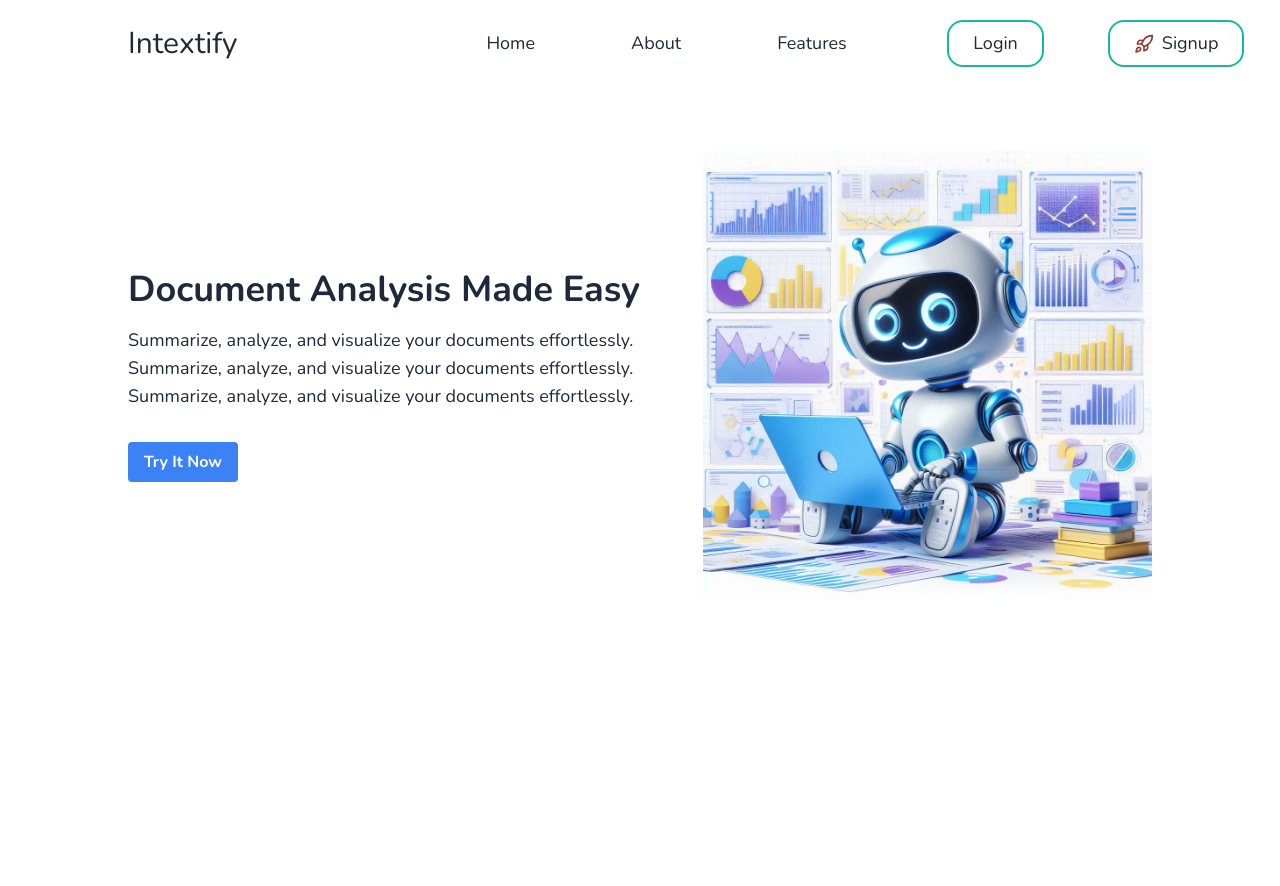
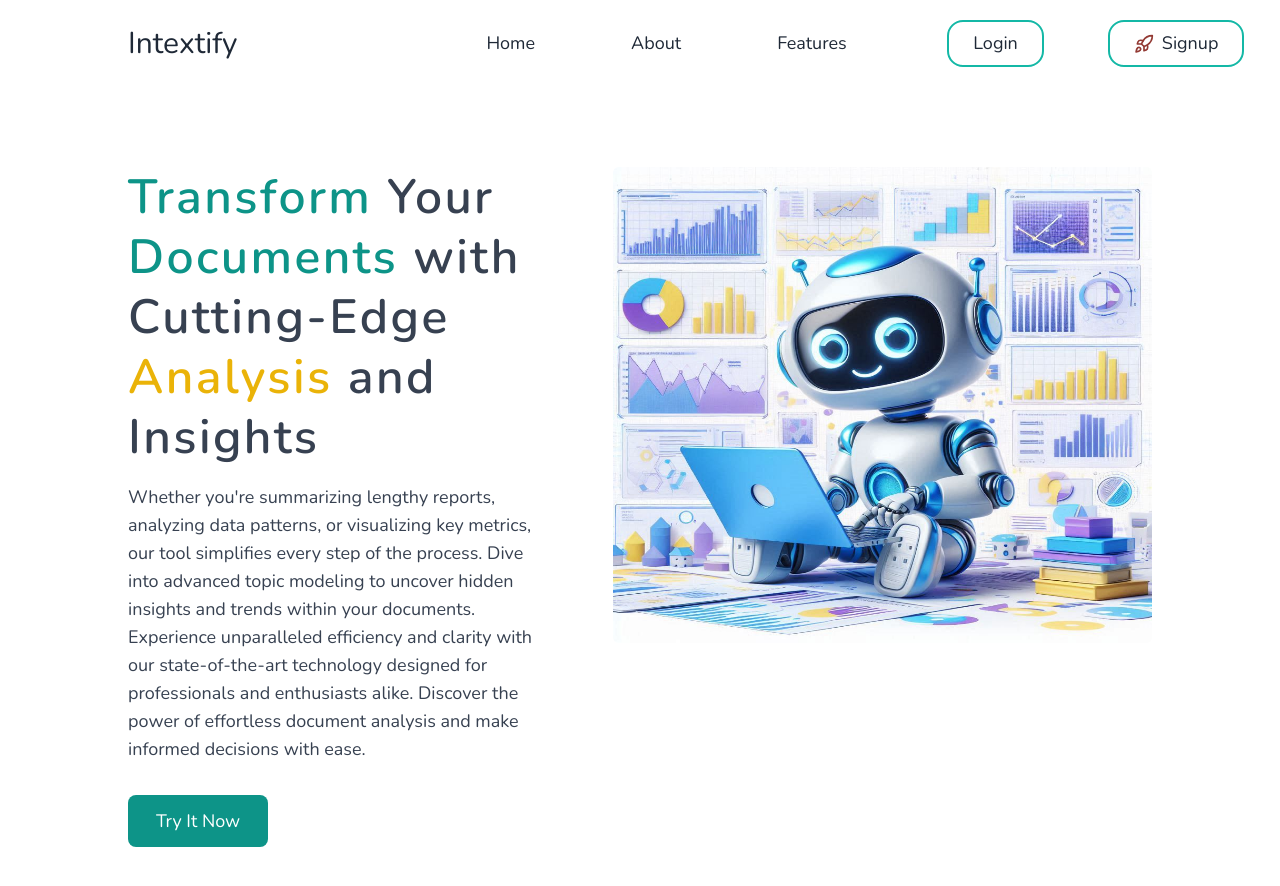
Before and after one commit to rupeshbug/capstone_project, a Next.js app: page / in a window 1280 px wide. Shown: the top 886 px of the page. Before the commit the page ends 800 px from the top, so only its background shows below. Built offline with nearby package versions, Linux system fonts and the light colour scheme.

Commit message:
changes made

```diff
--- a/src/components/HeroSection.jsx
+++ b/src/components/HeroSection.jsx
@@ -1,32 +1,34 @@
-import Image from "next/image";
+import React from "react";
 
-// bg-gradient-to-r from-sky-950 to-cyan-700 in the section tag
-
-function Hero() {
+const HeroSection = () => {
   return (
-    <section className="flex justify-between items-center px-32 text-slate-800 py-16">
-      <div className="container mx-auto">
-        <h1 className="text-4xl font-bold mb-4">Document Analysis Made Easy</h1>
-        <p className="text-lg mb-8">
-          Summarize, analyze, and visualize your documents effortlessly.
-          Summarize, analyze, and visualize your documents effortlessly.
-          Summarize, analyze, and visualize your documents effortlessly.
+    <div className="flex justify-between py-20 px-5 space-x-20 md:px-32">
+      <div className="flex flex-col gap-4 w-[75%]">
+        <h1 className="text-gray-700 text-5xl leading-tight tracking-wider font-semibold">
+          <span className="text-teal-600">Transform</span> Your{" "}
+          <span className="text-teal-600">Documents</span> with Cutting-Edge{" "}
+          <span className="text-yellow-500">Analysis</span> and Insights
+        </h1>
+        <p className="text-lg text-gray-700">
+          Whether you're summarizing lengthy reports, analyzing data patterns,
+          or visualizing key metrics, our tool simplifies every step of the
+          process. Dive into advanced topic modeling to uncover hidden insights
+          and trends within your documents. Experience unparalleled efficiency
+          and clarity with our state-of-the-art technology designed for
+          professionals and enthusiasts alike. Discover the power of effortless
+          document analysis and make informed decisions with ease.
         </p>
-        <button className="bg-blue-500 hover:bg-blue-700 text-white font-bold py-2 px-4 rounded">
-          Try It Now
-        </button>
+        <div>
+          <button className="mt-4 bg-teal-600 text-white px-7 py-3 text-lg rounded-lg hover:bg-teal-700">
+            Try It Now
+          </button>
+        </div>
       </div>
       <div>
-        <Image
-          src="/bgImg.jpeg"
-          alt="Hero Image"
-          width={800}
-          height={400}
-          className="rounded-lg"
-        />
+        <img className="w-[100%] h-[70%] rounded-md" src="./bgImg.jpeg" />
       </div>
-    </section>
+    </div>
   );
-}
+};
 
-export default Hero;
+export default HeroSection;
--- a/src/components/Navbar.jsx
+++ b/src/components/Navbar.jsx
@@ -35,9 +35,15 @@ function Navbar() {
         <h1 className="text-3xl">Intextify</h1>
       </div>
       <div className="hidden xl:flex w-[40%] space-x-24 text-[18px]">
-        <Link href="/">Home</Link>
-        <Link href="/">About</Link>
-        <Link href="/">Features</Link>
+        <Link className="hover:text-teal-600" href="/">
+          Home
+        </Link>
+        <Link className="hover:text-teal-600" href="/">
+          About
+        </Link>
+        <Link className="hover:text-teal-600" href="/">
+          Features
+        </Link>
       </div>
       <div className="hidden lg:flex w-[20%] space-x-16 text-[18px]">
         <Link
```
